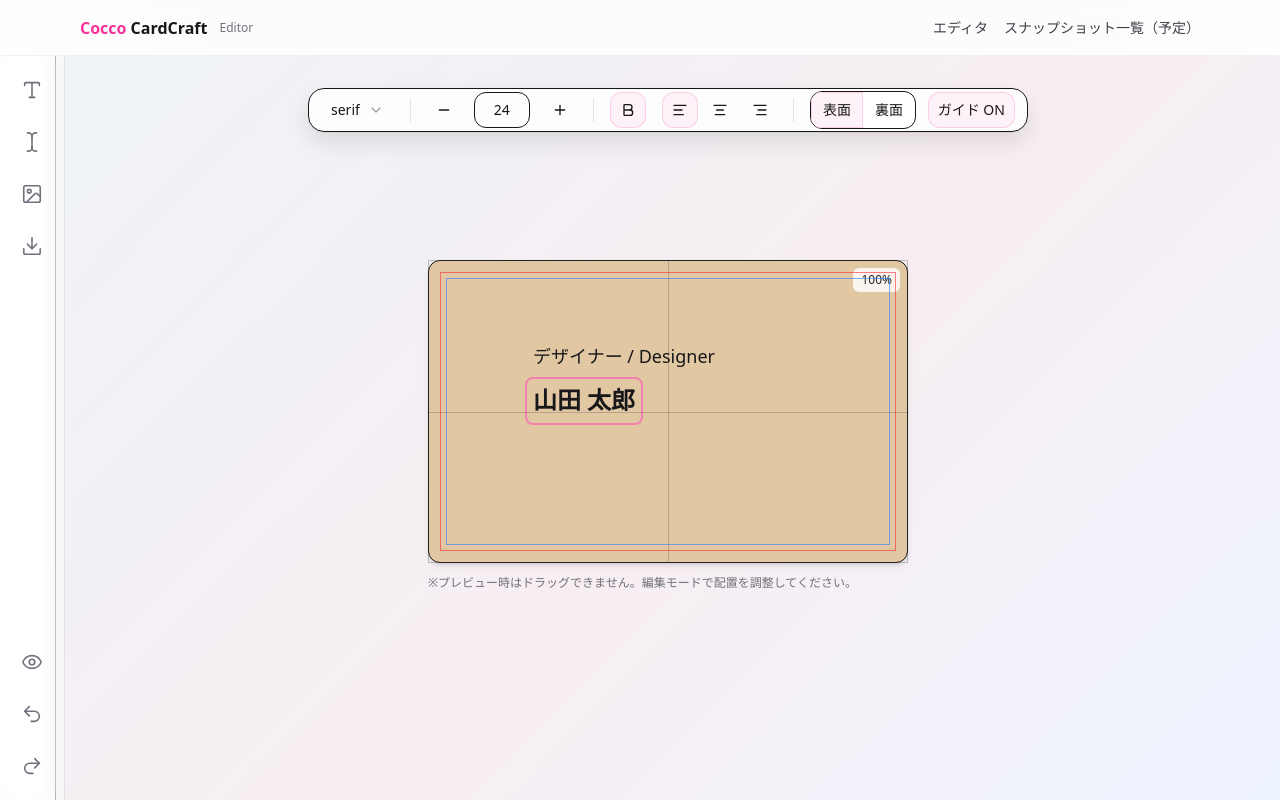
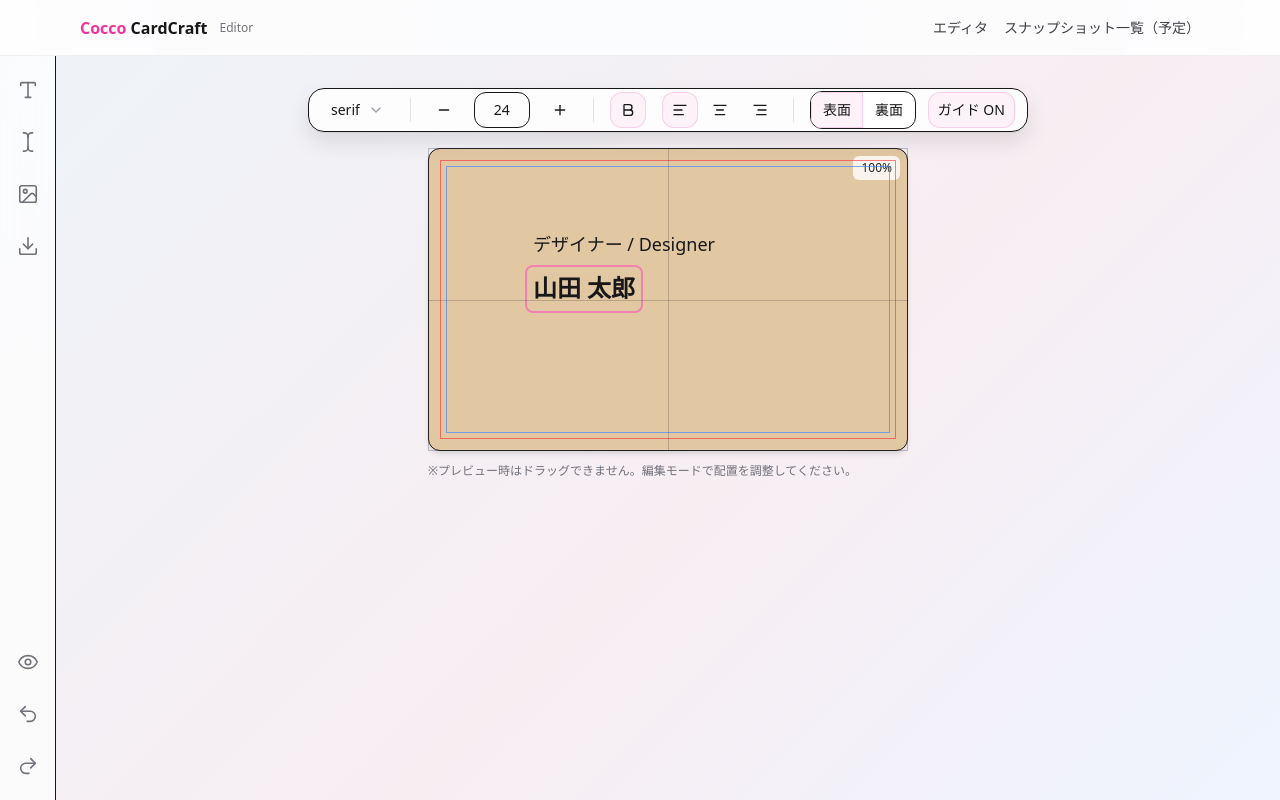
Before and after one commit to muu-ima/muu-cardcraft-lite, a Next.js app: page /editor in a window 1280 px wide. Built offline with nearby package versions, Linux system fonts and the light colour scheme.

Commit message:
refactor(editor):編集タブの開閉時、キャンバスやサイドバーが被らないように修正

```diff
--- a/app/components/Toolbar.tsx
+++ b/app/components/Toolbar.tsx
@@ -1,5 +1,6 @@
 "use client";
 
+import React from "react";
 import {
   Type,
   TextCursor,
@@ -18,7 +19,6 @@ type Props = {
   onUndo: () => void;
   onRedo: () => void;
 
-  // ✅ 追加
   isPreview: boolean;
   onTogglePreview: () => void;
 };
@@ -30,36 +30,37 @@ const tools: { key: TabKey; label: string; Icon: React.ElementType }[] = [
   { key: "export", label: "書き出し", Icon: Download },
 ];
 
-export default function Toolbar({
-  activeTab,
-  onChange,
-  onUndo,
-  onRedo,
-  isPreview,
-  onTogglePreview,
-}: Props) {
+function Tooltip({ label }: { label: string }) {
   return (
-    <aside
+    <span
       className={[
-        "hidden md:flex",
-        "fixed inset-y-0 left-0 z-50",
-        "w-16",
-        "flex-col",
-        "bg-white/60 backdrop-blur",
-        "shadow-[1px_0_0_rgba(0,0,0,0.06)]",
-        "px-2 py-3",
+        "pointer-events-none absolute left-14 top-1/2 -translate-y-1/2",
+        "whitespace-nowrap rounded-md",
+        "bg-zinc-900 px-2 py-1 text-xs text-white shadow",
+        "opacity-0 translate-x-1",
+        "transition group-hover:opacity-100 group-hover:translate-x-0",
       ].join(" ")}
     >
-      {/* 上：スクロールする領域 */}
-      <div className="flex-1 overflow-y-auto no-scrollbar">
-        <div className="flex flex-col items-center gap-2">
-          {tools.map(({ key, label, Icon }) => {
-            const active = activeTab === key;
+      {label}
+    </span>
+  );
+}
+
+function ToolButton({
+  active,
+  label,
+  onClick,
+  children,
+}: {
+  active?: boolean;
+  label: string;
+  onClick: () => void;
+  children: React.ReactNode;
+}) {
   return (
     <button
-                key={key}
       type="button"
-                onClick={() => onChange(key)}
+      onClick={onClick}
       aria-label={label}
       aria-current={active ? "page" : undefined}
       className={[
@@ -72,54 +73,26 @@ export default function Toolbar({
         "focus-visible:outline-none focus-visible:ring-2 focus-visible:ring-pink-500/35",
       ].join(" ")}
     >
-                <Icon size={22} strokeWidth={1.75} />
-                <span
-                  className={[
-                    "pointer-events-none absolute left-14 top-1/2 -translate-y-1/2",
-                    "whitespace-nowrap rounded-md",
-                    "bg-zinc-900 px-2 py-1 text-xs text-white shadow",
-                    "opacity-0 translate-x-1",
-                    "transition group-hover:opacity-100 group-hover:translate-x-0",
-                  ].join(" ")}
-                >
-                  {label}
-                </span>
+      {children}
+      <Tooltip label={label} />
     </button>
   );
-          })}
-        </div>
-      </div>
+}
 
-      {/* 下：固定される領域 */}
-      <div className="shrink-0 pt-3">
-        <div className="flex flex-col items-center gap-2">
-          {/* Preview */}
+function ActionButton({
+  label,
+  onClick,
+  children,
+}: {
+  label: string;
+  onClick: () => void;
+  children: React.ReactNode;
+}) {
+  return (
     <button
       type="button"
-            onClick={onTogglePreview}
-            aria-label={isPreview ? "編集モード" : "プレビュー"}
-            className={[
-              "group relative",
-              "flex h-11 w-11 items-center justify-center rounded-xl",
-              "transition",
-              isPreview
-                ? "bg-pink-500/15 text-pink-700"
-                : "text-zinc-500 hover:bg-zinc-900/5 hover:text-zinc-800",
-              "focus-visible:outline-none focus-visible:ring-2 focus-visible:ring-pink-500/35",
-            ].join(" ")}
-          >
-            {isPreview ? (
-              <Pencil size={22} strokeWidth={1.75} />
-            ) : (
-              <Eye size={22} strokeWidth={1.75} />
-            )}
-          </button>
-
-          {/* Undo */}
-          <button
-            type="button"
-            onClick={onUndo}
-            aria-label="元に戻す"
+      onClick={onClick}
+      aria-label={label}
       className={[
         "group relative",
         "flex h-11 w-11 items-center justify-center rounded-xl",
@@ -128,26 +101,64 @@ export default function Toolbar({
         "focus-visible:outline-none focus-visible:ring-2 focus-visible:ring-blue-500/40",
       ].join(" ")}
     >
-            <Undo2 size={22} strokeWidth={1.75} />
+      {children}
+      <Tooltip label={label} />
     </button>
+  );
+}
 
-          {/* Redo */}
-          <button
-            type="button"
-            onClick={onRedo}
-            aria-label="やり直し"
-            className={[
-              "group relative",
-              "flex h-11 w-11 items-center justify-center rounded-xl",
-              "transition",
-              "text-zinc-500 hover:bg-zinc-900/5 hover:text-zinc-800",
-              "focus-visible:outline-none focus-visible:ring-2 focus-visible:ring-blue-500/40",
-            ].join(" ")}
+export default function Toolbar({
+  activeTab,
+  onChange,
+  onUndo,
+  onRedo,
+  isPreview,
+  onTogglePreview,
+}: Props) {
+  return (
+    <div className="flex h-full w-full min-h-0 flex-col px-2 py-3">
+      {/* 上：スクロール領域 */}
+      <div className="min-h-0 flex-1 overflow-y-auto no-scrollbar">
+        <div className="flex flex-col items-center gap-2">
+          {tools.map(({ key, label, Icon }) => (
+            <ToolButton
+              key={key}
+              label={label}
+              active={activeTab === key}
+              onClick={() => onChange(key)}
             >
-            <Redo2 size={22} strokeWidth={1.75} />
-          </button>
+              <Icon size={22} strokeWidth={1.75} />
+            </ToolButton>
+          ))}
         </div>
       </div>
-    </aside>
+
+      {/* 下：固定領域 */}
+      <div className="shrink-0 pt-3">
+        <div className="flex flex-col items-center gap-2">
+          {/* Preview */}
+          <ToolButton
+            label={isPreview ? "編集モード" : "プレビュー"}
+            active={isPreview}
+            onClick={onTogglePreview}
+          >
+            {isPreview ? (
+              <Pencil size={22} strokeWidth={1.75} />
+            ) : (
+              <Eye size={22} strokeWidth={1.75} />
+            )}
+          </ToolButton>
+
+          {/* Undo / Redo */}
+          <ActionButton label="元に戻す" onClick={onUndo}>
+            <Undo2 size={22} strokeWidth={1.75} />
+          </ActionButton>
+
+          <ActionButton label="やり直し" onClick={onRedo}>
+            <Redo2 size={22} strokeWidth={1.75} />
+          </ActionButton>
+        </div>
+      </div>
+    </div>
   );
 }
--- a/app/components/editor/CanvasArea.tsx
+++ b/app/components/editor/CanvasArea.tsx
@@ -1,41 +1,44 @@
 // app/components/editor/CanvasArea.tsx
 import React from "react";
+
+type Props = {
+  children: React.ReactNode;
+  innerRef: React.RefObject<HTMLDivElement | null>;
+  onBackgroundPointerDown?: (e: React.PointerEvent) => void;
+
+  /** 既存互換（当面は受けるだけで使わない） */
+  panelVisible?: boolean;
+};
 
 export default function CanvasArea({
   children,
   innerRef,
-  panelVisible,
   onBackgroundPointerDown,
-}: {
-  children: React.ReactNode;
-  innerRef: React.RefObject<HTMLDivElement | null>;
-  panelVisible: boolean;
-  onBackgroundPointerDown?: (e: React.PointerEvent) => void;
-}) {
+}: Props) {
   return (
     <main
       className={[
-        "ml-0",
-        panelVisible ? "xl:ml-[416px]" : "xl:ml-14",
-        "h-[calc(100vh-56px)]",
-        "min-w-0 overflow-y-auto overflow-x-hidden",
+        // ✅ 親が flex のとき「残り領域」を担当できる
+        "flex-1 min-w-0 min-h-0",
+
+        // ✅ スクロールはここに集約（画面に収まらないときだけ）
+        "overflow-y-auto overflow-x-hidden",
+
+        // ✅ 余白（見た目）
         "px-3 sm:px-6 lg:px-10 py-8",
         "pb-24 xl:pb-0",
+
+        // ✅ 中央寄せ
         "flex justify-center",
-        "transition-none",
       ].join(" ")}
-        onPointerDown={(e) => {
-    if (e.target === e.currentTarget) onBackgroundPointerDown?.(e);
-  }}
-
+      onPointerDown={(e) => {
+        if (e.target === e.currentTarget) onBackgroundPointerDown?.(e);
+      }}
     >
-      <div
-        className={[
-          "w-full flex justify-center",
-          panelVisible ? "xl:-translate-x-[180px]" : "translate-x-0",
-        ].join(" ")}
-      >
-        <div ref={innerRef} className="w-full max-w-[480px] min-w-0">
+      {/* viewport（可変） */}
+      <div className="w-full flex justify-center">
+        {/* scaleの基準になる“入れ物”。親レイアウト次第で幅が変わる */}
+        <div ref={innerRef} className="w-full min-w-0">
           {children}
         </div>
       </div>
--- a/app/editor/CardEditor.tsx
+++ b/app/editor/CardEditor.tsx
@@ -71,7 +71,7 @@ export default function CardEditor() {
 
   const { state, actions, selectors } = editor;
 
-  const { panelVisible, sheetTitle } = useEditorLayout({
+  const { sheetTitle } = useEditorLayout({
     activeTab: state.activeTab,
     isPreview: state.isPreview,
   });
@@ -187,13 +187,15 @@ export default function CardEditor() {
 
   return (
     <div
-      className="relative h-full w-full "
+      className="relative h-dvh w-full"
       style={{
         background:
           "linear-gradient(135deg, #eef3f8 0%, #f7eef2 55%, #eef4ff 100%)",
       }}
     >
-      {/* ✅ Mobile Header（xl未満だけ表示） */}
+      {/* ================= Mobile / Tablet (<xl) ================= */}
+      <div className="xl:hidden">
+        {/* Mobile Header */}
         <MobileHeader
           isPreview={state.isPreview}
           onTogglePreview={actions.togglePreview}
@@ -205,46 +207,8 @@ export default function CardEditor() {
             actions.setSide("front");
           }}
         />
-      {/* ★ヘッダー分(56px)は上に空ける */}
-      <div className="fixed left-0 top-14 z-40 h-[calc(100vh-56px)] w-14 border-r bg-white/70 backdrop-blur hidden xl:block">
-        <Toolbar
-          activeTab={state.activeTab}
-          isPreview={state.isPreview}
-          onChange={openTab}
-          onUndo={undo}
-          onRedo={redo}
-          onTogglePreview={actions.togglePreview}
-        />
-      </div>
-      <div className="hidden xl:block">
-        {/* Desktop: xl以上は左パネル */}
-        <ToolPanel
-          variant="desktop"
-          open={state.activeTab !== null}
-          onClose={() => actions.setActiveTab(null)}
-          activeTab={state.activeTab}
-          activeBlockId={state.activeBlockId}
-          side={state.side}
-          isPreview={state.isPreview}
-          onChangeSide={actions.setSide}
-          blocks={getBlocksFor(state.side)}
-          onAddBlock={addBlock}
-          onChangeText={onChangeText}
-          onCommitText={onCommitText}
-          onBumpFontSize={bumpFontSize}
-          onChangeFont={updateFont}
-          design={design}
-          onChangeDesign={setDesign}
-          fontFamily="default"
-          onDownload={(format) => {
-            if (!exportRef.current) return;
-            downloadImage(format, exportRef.current);
-          }}
-        />
-      </div>
 
-      {/* Mobile/Tablet: xl未満はボトムシート */}
-      <div className="xl:hidden">
+        {/* BottomSheet */}
         <BottomSheet
           snap={sheetSnap}
           onChangeSnap={setSheetSnap}
@@ -275,12 +239,16 @@ export default function CardEditor() {
             }}
           />
         </BottomSheet>
-      </div>
 
-      <div className="pt-14 xl:pt-0">
-        <CanvasArea innerRef={canvasRef} panelVisible={panelVisible}>
+        {/* Canvas (mobile/tablet) */}
+        <div className="pt-14">
+          <CanvasArea innerRef={canvasRef}>
             <div onPointerDownCapture={onAnyPointerDownCapture}>
-            <div ref={centerWrapRef} className="hidden md:block relative z-60">
+              {/* CenterToolbar: md以上で表示（モバイルは別UI運用） */}
+              <div
+                ref={centerWrapRef}
+                className="hidden md:block relative z-50"
+              >
                 <CenterToolbar
                   value={centerToolbarValue}
                   activeTab={state.activeTab}
@@ -297,8 +265,7 @@ export default function CardEditor() {
                 />
               </div>
 
-            <div className="mx-auto flex w-full max-w-[980px] justify-center pt-28">
-              <div className="w-full flex justify-center">
+              <div className="flex w-full justify-center">
                 <EditorCanvas
                   blocks={getBlocksFor(state.side)}
                   design={design}
@@ -324,9 +291,111 @@ export default function CardEditor() {
                 />
               </div>
             </div>
+          </CanvasArea>
+        </div>
+
+        {/* Mobile bottom bar */}
+        {!state.isPreview && (
+          <MobileBottomBar activeTab={state.activeTab} onChangeTab={openTab} />
+        )}
+      </div>
+
+      {/* ================= Desktop (xl+) ================= */}
+      <div className="hidden xl:flex w-full h-[calc(100dvh-56px)]">
+        {/* 左：縦ツール（幅として参加） */}
+        <aside className="w-14 shrink-0 border-r bg-white/70 backdrop-blur h-full min-h-0">
+          <Toolbar
+            activeTab={state.activeTab}
+            isPreview={state.isPreview}
+            onChange={openTab}
+            onUndo={undo}
+            onRedo={redo}
+            onTogglePreview={actions.togglePreview}
+          />
+        </aside>
+
+        {/* 左：詳細パネル（開いてる時だけ幅を取る） */}
+        {state.activeTab !== null && (
+          <aside className="w-[416px] shrink-0 border-r bg-white">
+            <ToolPanel
+              variant="desktop"
+              open={true}
+              onClose={() => actions.setActiveTab(null)}
+              activeTab={state.activeTab}
+              activeBlockId={state.activeBlockId}
+              side={state.side}
+              isPreview={state.isPreview}
+              onChangeSide={actions.setSide}
+              blocks={getBlocksFor(state.side)}
+              onAddBlock={addBlock}
+              onChangeText={onChangeText}
+              onCommitText={onCommitText}
+              onBumpFontSize={bumpFontSize}
+              onChangeFont={updateFont}
+              design={design}
+              onChangeDesign={setDesign}
+              fontFamily="default"
+              onDownload={(format) => {
+                if (!exportRef.current) return;
+                downloadImage(format, exportRef.current);
+              }}
+            />
+          </aside>
+        )}
+
+        {/* 右：キャンバス領域 */}
+        <main className="flex-1 min-w-0 min-h-0">
+          <CanvasArea innerRef={canvasRef}>
+            <div onPointerDownCapture={onAnyPointerDownCapture}>
+              {/* Desktopは常時表示でOK */}
+              <div ref={centerWrapRef} className="relative z-50">
+                <CenterToolbar
+                  value={centerToolbarValue}
+                  activeTab={state.activeTab}
+                  onOpenTab={openTab}
+                  onChangeFontSize={actions.onChangeFontSize}
+                  onToggleBold={actions.onToggleBold}
+                  onChangeAlign={actions.onChangeAlign}
+                  side={state.side}
+                  onChangeSide={actions.setSide}
+                  showGuides={state.showGuides}
+                  onToggleGuides={() => actions.setShowGuides((v) => !v)}
+                  disabled={state.isPreview || state.side !== "front"}
+                  visible={centerVisible}
+                />
+              </div>
+
+              <div className="flex w-full justify-center">
+                <EditorCanvas
+                  blocks={getBlocksFor(state.side)}
+                  design={design}
+                  scale={scale}
+                  isPreview={state.isPreview}
+                  showGuides={state.showGuides}
+                  onPointerDown={
+                    state.side === "front" ? handleBlockPointerDown : undefined
+                  }
+                  onBlockDoubleClick={(id) => {
+                    const b = editableBlocks.find((block) => block.id === id);
+                    if (!b || b.type !== "text") return;
+                    startEditing(id, b.text);
+                  }}
+                  editingBlockId={editingBlockId}
+                  editingText={editingText}
+                  onChangeEditingText={setEditingText}
+                  onStopEditing={stopEditing}
+                  onCommitText={commitText}
+                  activeBlockId={state.activeBlockId}
+                  cardRef={cardRef}
+                  blockRefs={blockRefs}
+                />
+              </div>
             </div>
           </CanvasArea>
+        </main>
       </div>
+
+      {/* 共通：Preview / Export / Inline editor */}
       <ModalPreview
         open={state.isPreview}
         onClose={() => actions.setIsPreview(false)}
@@ -352,7 +421,6 @@ export default function CardEditor() {
                 interactive={false}
                 activeBlockId={undefined}
                 onSurfacePointerDown={() => {
-                  // 外クリックで編集終了 + 選択解除（好みで commit/cancel）
                   resetEditingState("commit");
                 }}
                 className="shadow-lg"
@@ -362,14 +430,12 @@ export default function CardEditor() {
         )}
       </ModalPreview>
 
-      {!state.isPreview && (
-        <MobileBottomBar activeTab={state.activeTab} onChangeTab={openTab} />
-      )}
       <ExportSurface
         ref={exportRef}
         blocks={getBlocksFor(state.side)}
         design={design}
       />
+
       {editing && (
         <InlineTextEditor
           targetEl={blockRefs.current[editing.id]}
```
Lines whose indentation alone changed are shown as unchanged.
